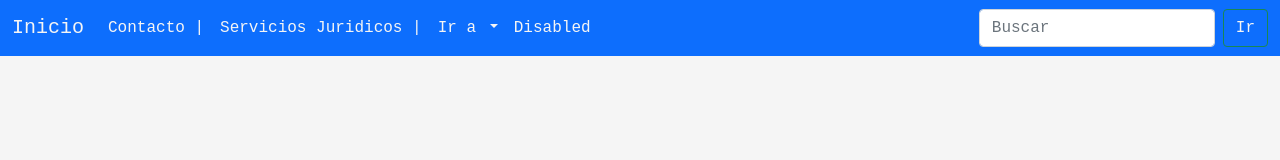
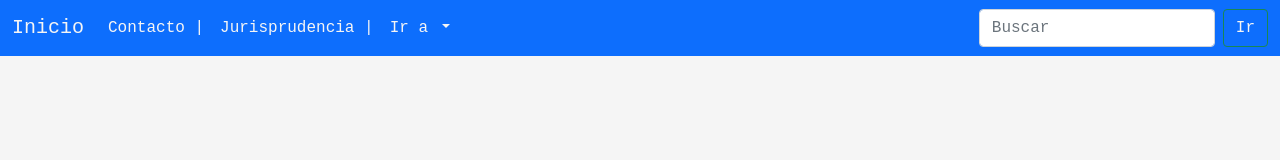
Before and after one commit to FranciscoMaro/GITHUB, a website: page index.html in a window 1280 px wide. Shown: the top 160 px of the page. Drawn offline with nearby package versions, Linux system fonts and the light colour scheme.

Commit message:
Last commit

```diff
--- a/index.html
+++ b/index.html
@@ -35,7 +35,7 @@
             <a class="nav-link active fondo-fondo-1" aria-current="page" href="#linkcontacto">Contacto |</a>
           </li>
           <li class="nav-item">
-            <a class="nav-link fondo-fondo-1" href="#linksj"> Servicios Juridicos |</a>
+            <a class="nav-link fondo-fondo-1" href="./pages/jurisprudencia-empresarial.html" target="_blank"> Jurisprudencia |</a>
           </li>
           <li class="nav-item dropdown">
             <a class="nav-link dropdown-toggle fondo-fondo-1" href="#" id="navbarDropdown" role="button" data-bs-toggle="dropdown" aria-expanded="false">
@@ -49,7 +49,7 @@
             </ul>
           </li>
           <li class="nav-item ">
-            <a class="nav-link disabled fondo-fondo-1">Disabled</a>
+            <a class="nav-link disabled fondo-fondo-1"></a>
           </li>
         </ul>
         <form class="d-flex">
```
Also changed, not shown: pages/empresarial.html (+1 -1 lines), pages/laboral.html (+1 -1 lines), pages/societario.html (+1 -1 lines).
